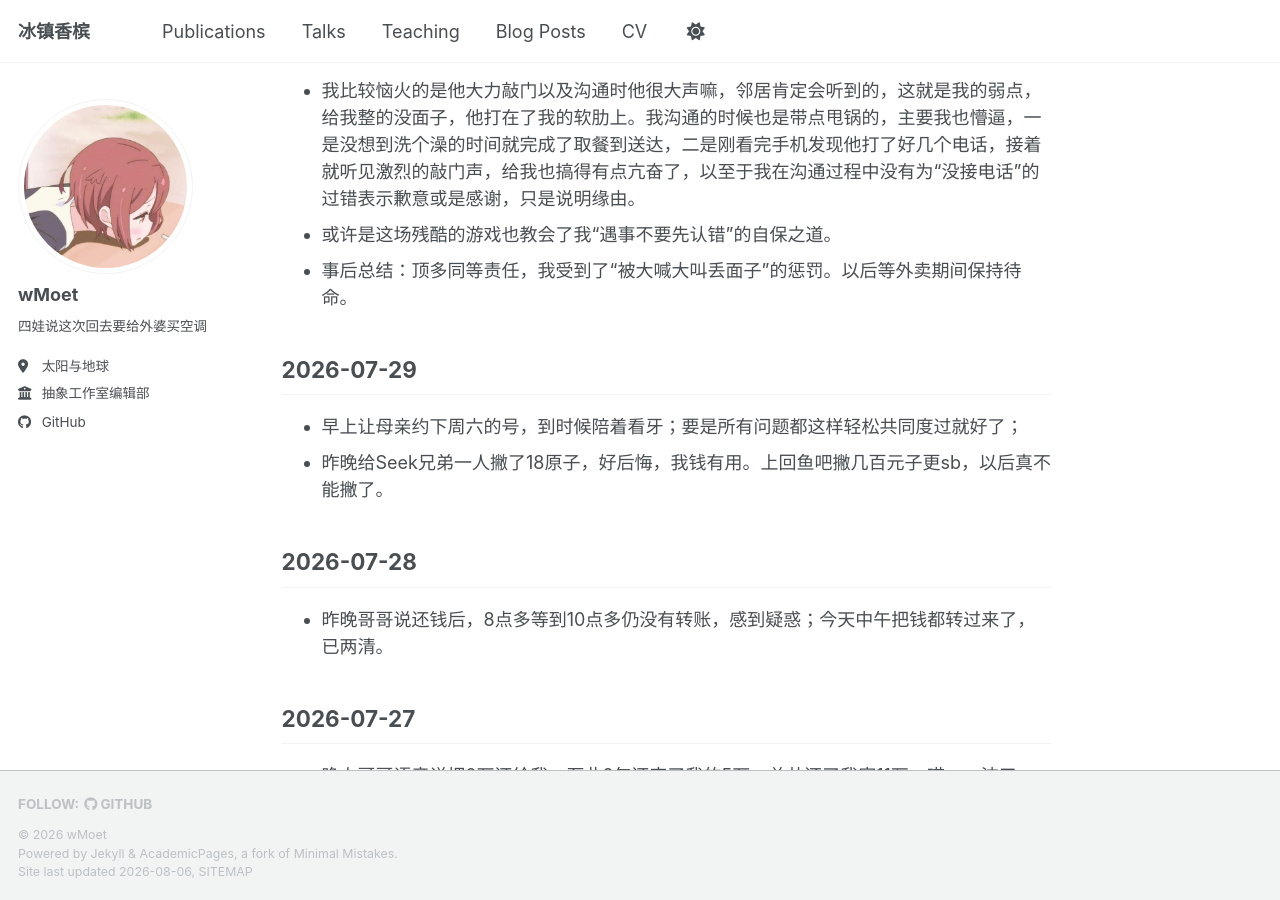
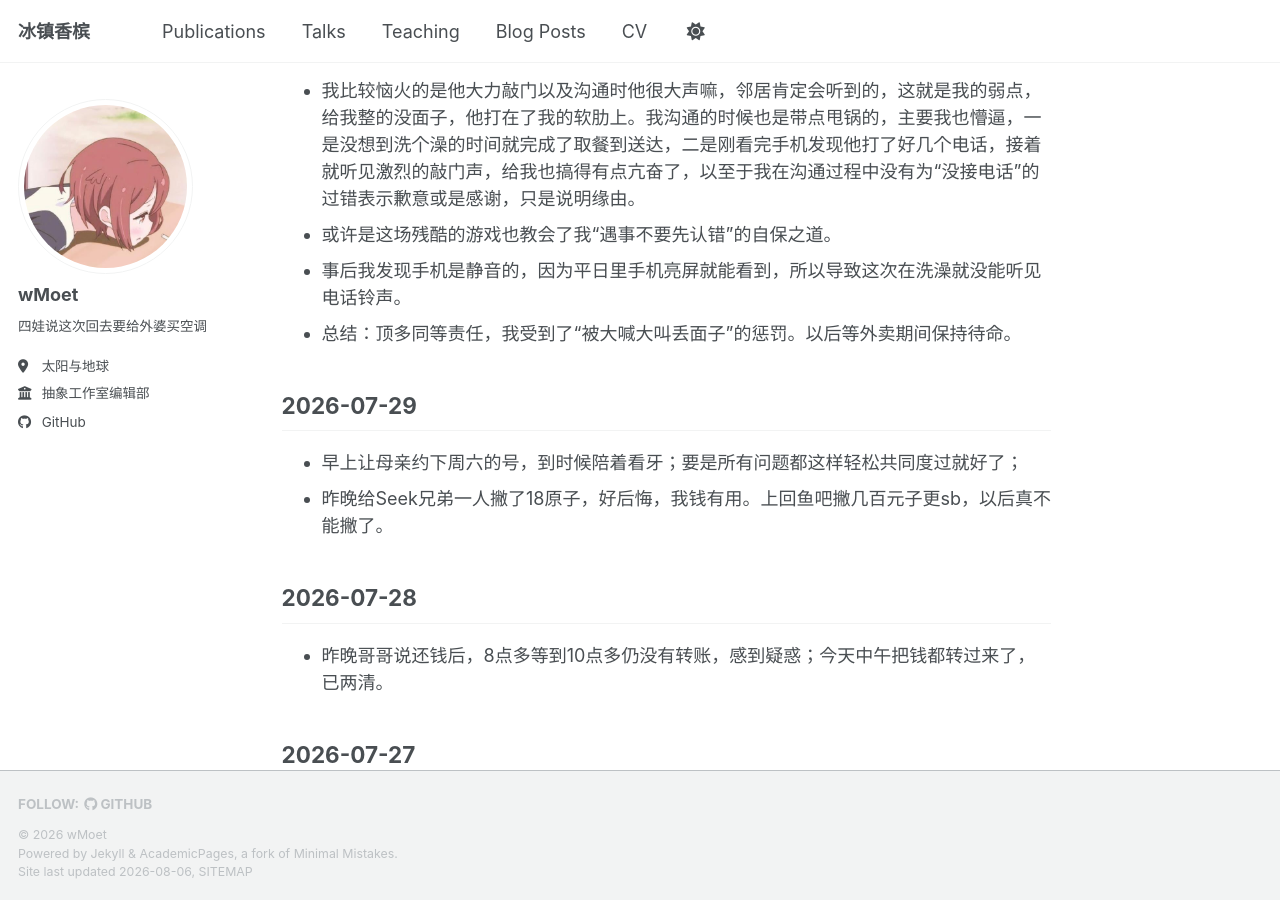
Before and after one commit to wMoet/wMoet.github.io, a Jekyll site: the page built from _posts/2026-12-31-我想说说2026.md, in a window 1280 px wide and 900 px high, scrolled down 620 px. Built offline with Jekyll 4.4.1, drawn with Linux system fonts in a browser that asks for light colours; a script bundle is joined from its source files by our own code; library files that are not in the unit come from our copies.

Commit message:
Update 2026-12-31-我想说说2026.md

```diff
--- a/_posts/2026-12-31-我想说说2026.md
+++ b/_posts/2026-12-31-我想说说2026.md
@@ -13,7 +13,8 @@ tags:
 - 我肯定是有错的，没有做好接电话的准备，没有及时配合处理各种情况。但遇到门禁直接放外面也是相当一部分骑手的共识，五十五十吧，有些会直接放，有些会打电话沟通下放外面，还有些甚至门开了也要撒谎不愿送上来的。像这次持续7分钟，打了5个电话，在有“放门口拍照”的备注下仍坚持送上来的，确实是第一次遇到。还是个老骑手，七万多公里，配送满意度90%但也有几十个人打赏过。两人都有不足。
 - 我比较恼火的是他大力敲门以及沟通时他很大声嘛，邻居肯定会听到的，这就是我的弱点，给我整的没面子，他打在了我的软肋上。我沟通的时候也是带点甩锅的，主要我也懵逼，一是没想到洗个澡的时间就完成了取餐到送达，二是刚看完手机发现他打了好几个电话，接着就听见激烈的敲门声，给我也搞得有点亢奋了，以至于我在沟通过程中没有为“没接电话”的过错表示歉意或是感谢，只是说明缘由。
 - 或许是这场残酷的游戏也教会了我“遇事不要先认错”的自保之道。
-- 事后总结：顶多同等责任，我受到了“被大喊大叫丢面子”的惩罚。以后等外卖期间保持待命。
+- 事后我发现手机是静音的，因为平日里手机亮屏就能看到，所以导致这次在洗澡就没能听见电话铃声。
+- 总结：顶多同等责任，我受到了“被大喊大叫丢面子”的惩罚。以后等外卖期间保持待命。
 
 ## 2026-07-29
 - 早上让母亲约下周六的号，到时候陪着看牙；要是所有问题都这样轻松共同度过就好了；
```
